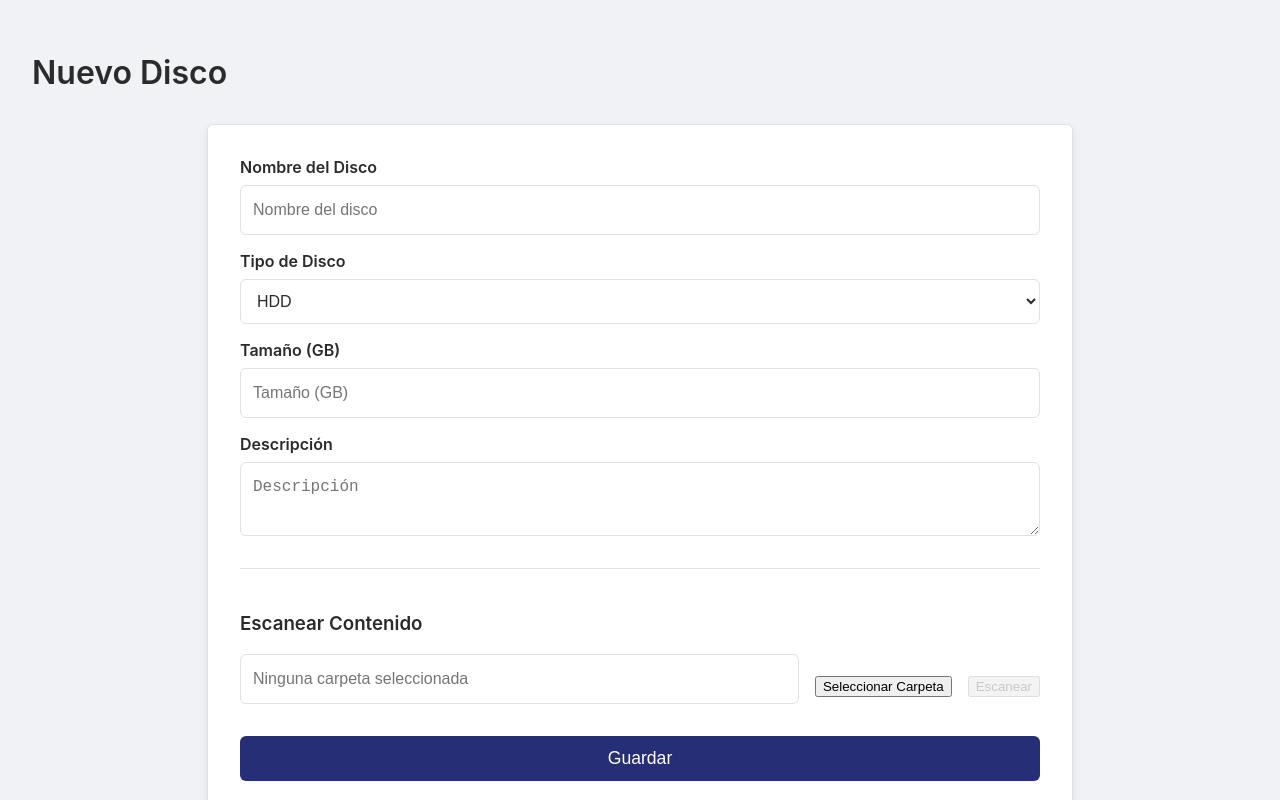
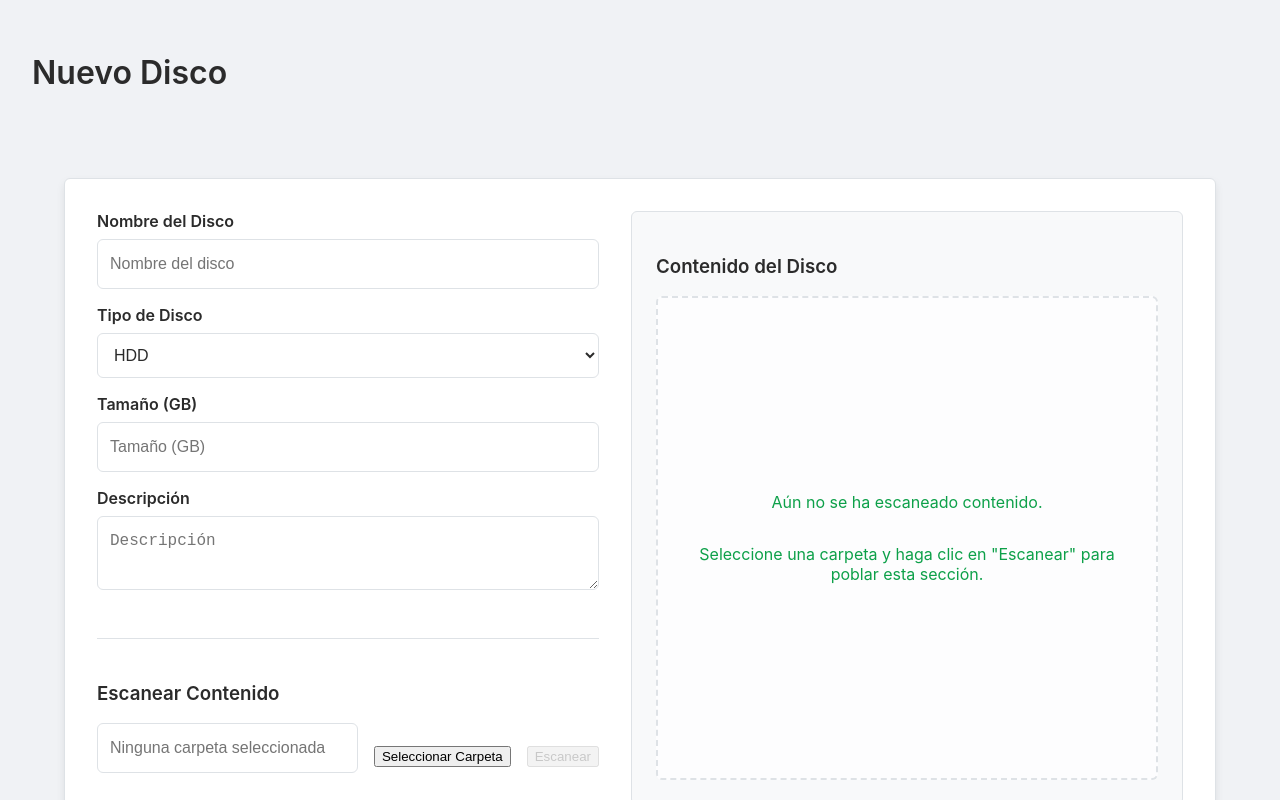
Before and after one commit to JaiderLopez/gestor_de_area, a React (Create React App) app in the folder frontend/: page /discos/new in a window 1280 px wide. Shown: the top 800 px of the page. Built offline with nearby package versions, Linux system fonts and the light colour scheme.

Commit message:
corrección de errores leer path de archivos

```diff
--- a/frontend/src/modules/discos/DiscoForm.js
+++ b/frontend/src/modules/discos/DiscoForm.js
@@ -86,9 +86,11 @@ const DiscoForm = ({ disco, onSave }) => {
       const data = await scanDisco(scanPath);
       setFormData(prevData => ({
         ...prevData,
-        contenidos: data,
+        contenidos: data.contenidos,
+        nombre: data.nombre_sugerido || prevData.nombre,
+        tamanio_gb: data.tamanio_gb_sugerido || prevData.tamanio_gb,
       }));
-      setMessage({ type: 'success', text: 'Escaneo completado con éxito.' });
+      setMessage({ type: 'success', text: 'Escaneo completado. Nombre y tamaño sugeridos han sido rellenados.' });
     } catch (error) {
       setMessage({ type: 'error', text: `Error al escanear: ${error.message}` });
     } finally {
@@ -113,9 +115,13 @@ const DiscoForm = ({ disco, onSave }) => {
   };
 
   return (
+    <div className="form-container-split">
       <form onSubmit={handleSubmit} className="disco-form">
         {message.text && <div className={`message ${message.type}`}>{message.text}</div>}
 
+        <div className="form-columns">
+          {/* Columna Izquierda */}
+          <div className="form-column form-column-left">
             <label htmlFor="nombre">Nombre del Disco</label>
             <input
               id="nombre"
@@ -185,7 +191,14 @@ const DiscoForm = ({ disco, onSave }) => {
                   {scanLoading ? 'Escaneando...' : 'Escanear'}
                 </button>
               </div>
-        {formData.contenidos.length > 0 && (
+            </div>
+          </div>
+
+          {/* Columna Derecha */}
+          <div className="form-column form-column-right">
+            <h3>Contenido del Disco</h3>
+            {formData.contenidos.length > 0 ? (
+              <div className="content-table-container">
                 <table className="content-table">
                   <thead>
                     <tr>
@@ -211,13 +224,21 @@ const DiscoForm = ({ disco, onSave }) => {
                     ))}
                   </tbody>
                 </table>
+              </div>
+            ) : (
+              <div className="no-content-message">
+                <p>Aún no se ha escaneado contenido.</p>
+                <p>Seleccione una carpeta y haga clic en "Escanear" para poblar esta sección.</p>
+              </div>
             )}
           </div>
+        </div>
 
-      <button type="submit" disabled={loading}>
-        {loading ? 'Guardando...' : 'Guardar'}
+        <button type="submit" disabled={loading} className="save-button">
+          {loading ? 'Guardando...' : 'Guardar Disco'}
         </button>
       </form>
+    </div>
   );
 };
 
--- a/frontend/src/modules/discos/Discos.css
+++ b/frontend/src/modules/discos/Discos.css
@@ -369,8 +369,87 @@ button:disabled {
 }
 
 /* ==========================================================================
-   Message & Status Styles
+   New Two-Column Form Layout
    ========================================================================== */
+
+.form-container-split {
+  display: flex;
+  justify-content: center;
+  padding: 2rem;
+  min-height: calc(100vh - 4rem); /* Ocupa la altura de la pantalla menos el padding */
+  box-sizing: border-box;
+}
+
+.disco-form {
+  width: 100%;
+  max-width: 1200px;
+  display: flex;
+  flex-direction: column;
+}
+
+.form-columns {
+  display: flex;
+  gap: 2rem;
+  width: 100%;
+  flex-grow: 1; /* Permite que las columnas crezcan para llenar el espacio */
+}
+
+.form-column {
+  display: flex;
+  flex-direction: column;
+}
+
+.form-column-left {
+  flex: 1;
+}
+
+.form-column-right {
+  flex: 1;
+  background-color: #f8f9fa;
+  padding: 1.5rem;
+  border-radius: var(--border-radius);
+  border: 1px solid var(--border-color);
+}
+
+.content-table-container {
+  max-height: 400px; /* Altura máxima antes de que aparezca el scroll */
+  overflow-y: auto; /* Scroll vertical automático */
+  border-top: 1px solid var(--border-color);
+  margin-top: 1rem;
+  padding-top: 1rem;
+}
+
+.no-content-message {
+  display: flex;
+  flex-direction: column;
+  justify-content: center;
+  align-items: center;
+  height: 100%;
+  text-align: center;
+  color: var(--secondary-color);
+  background-color: #fdfdfe;
+  border: 2px dashed var(--border-color);
+  border-radius: var(--border-radius);
+  padding: 2rem;
+}
+
+.save-button {
+  width: 100%;
+  padding: 0.85rem;
+  font-size: 1.2rem;
+  margin-top: 2rem;
+  background-color: var(--success-color);
+  color: var(--white-color);
+  border: none;
+  border-radius: var(--border-radius);
+  cursor: pointer;
+  transition: background-color 0.2s;
+}
+
+.save-button:hover {
+  background-color: var(--secondary-hover-color);
+}
+
 
 .message {
   padding: 1rem;
--- a/frontend/src/services/api.js
+++ b/frontend/src/services/api.js
@@ -3,8 +3,8 @@ const API_BASE_URL = 'http://localhost:8000/api';
 const request = async (url, options = {}) => {
   const response = await fetch(url, options);
   if (!response.ok) {
-    const error = await response.json().catch(() => ({ message: 'Error en la petición' }));
-    throw new Error(error.message || 'Error en la petición');
+    const errorData = await response.json().catch(() => ({}));
+    throw new Error(errorData.error || errorData.message || 'Error en la petición');
   }
   // Handle 204 No Content response
   if (response.status === 204) {
```
Also changed, not shown: 1 other file (tests, documents, lock files or other folders). Lines whose indentation alone changed are shown as unchanged.
